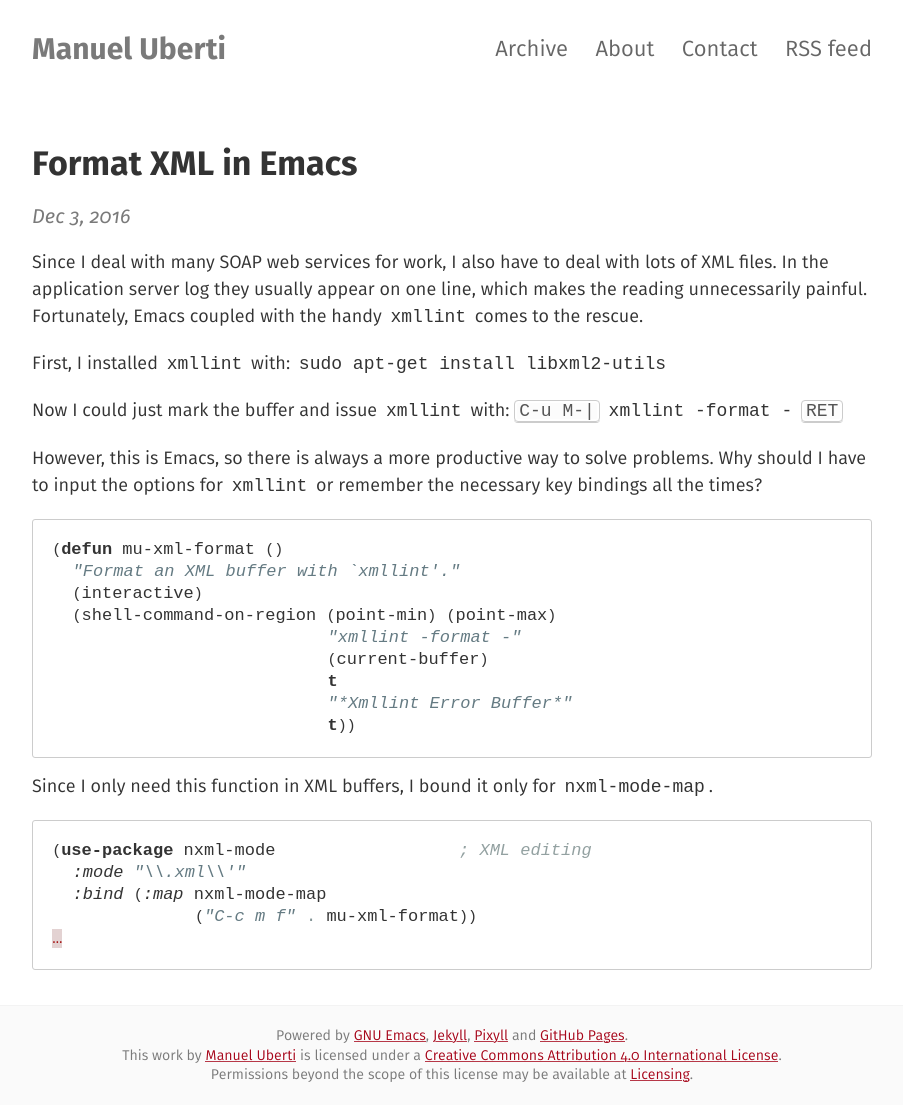
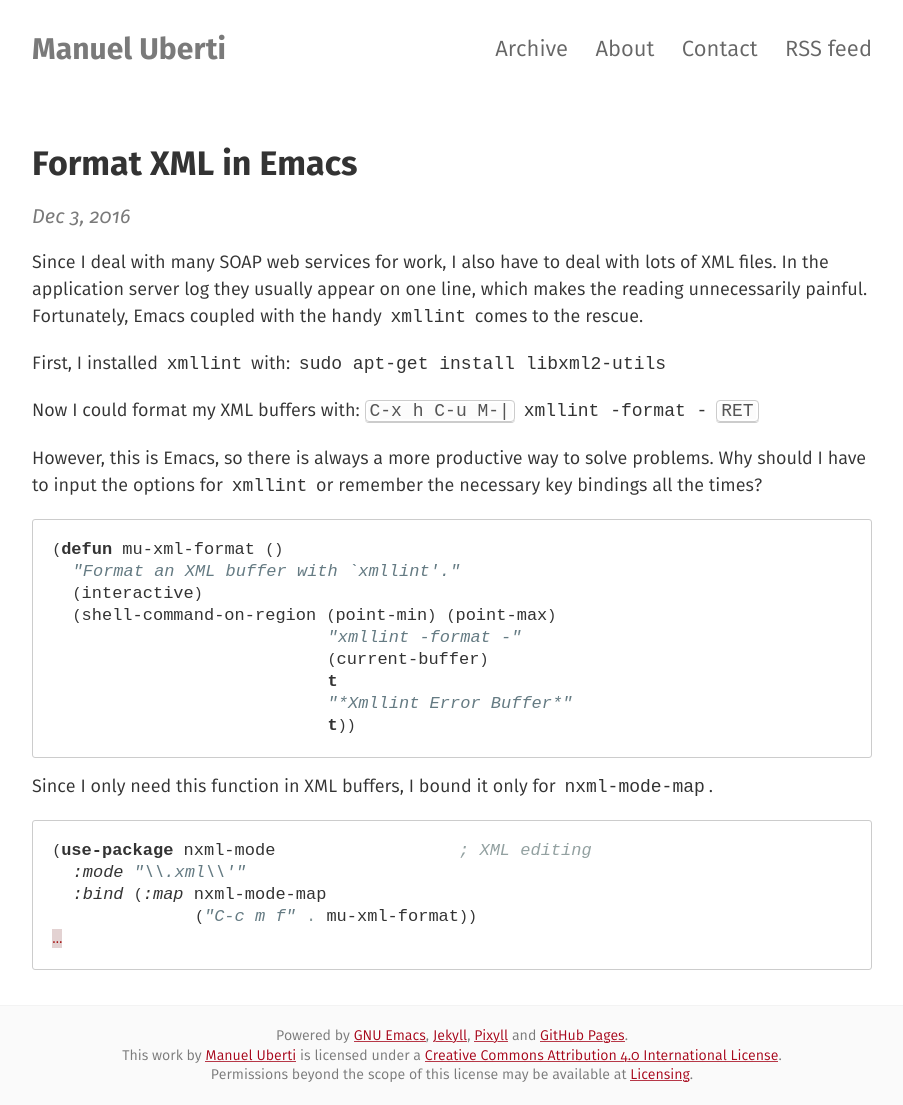
Before and after one commit to manuel-uberti/manuel-uberti.github.io, a Jekyll site: the page built from _posts/2016-12-03-xmllint.md, in a window 1280 px wide. Shown: the whole page, without its empty margins (188-1091 px from the left). Built offline with Jekyll 4.4.1, drawn with Linux system fonts in a browser that asks for light colours; some web fonts are replaced.

Commit message:
Add binding for mark whole buffer

```diff
--- a/_posts/2016-12-03-xmllint.md
+++ b/_posts/2016-12-03-xmllint.md
@@ -13,8 +13,8 @@ the handy `xmllint` comes to the rescue.
 
 First, I installed `xmllint` with: `sudo apt-get install libxml2-utils`
 
-Now I could just mark the buffer and issue `xmllint` with: <kbd>C-u M-|</kbd>
-`xmllint -format -` <kbd>RET</kbd>
+Now I could format my XML buffers with: <kbd>C-x h C-u M-|</kbd> `xmllint
+-format -` <kbd>RET</kbd>
 
 However, this is Emacs, so there is always a more productive way to solve
 problems. Why should I have to input the options for `xmllint` or remember the
```
